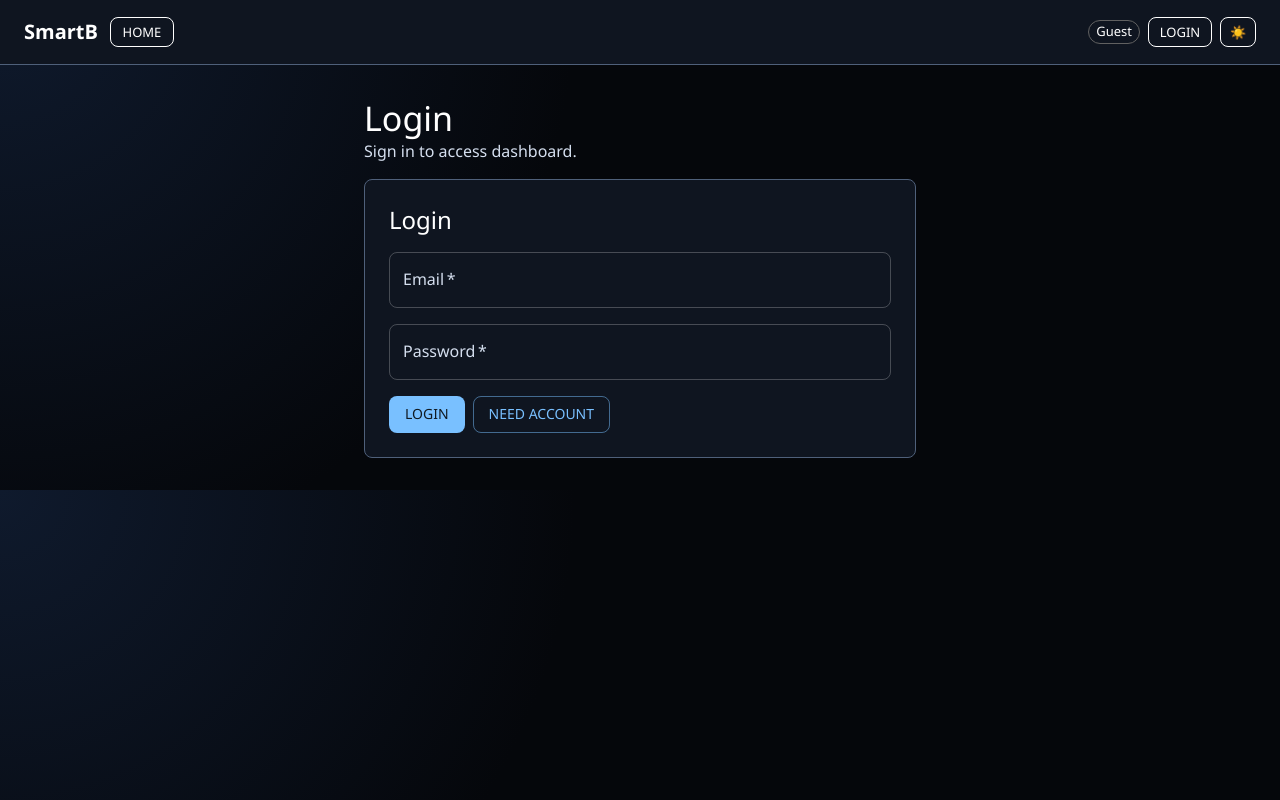
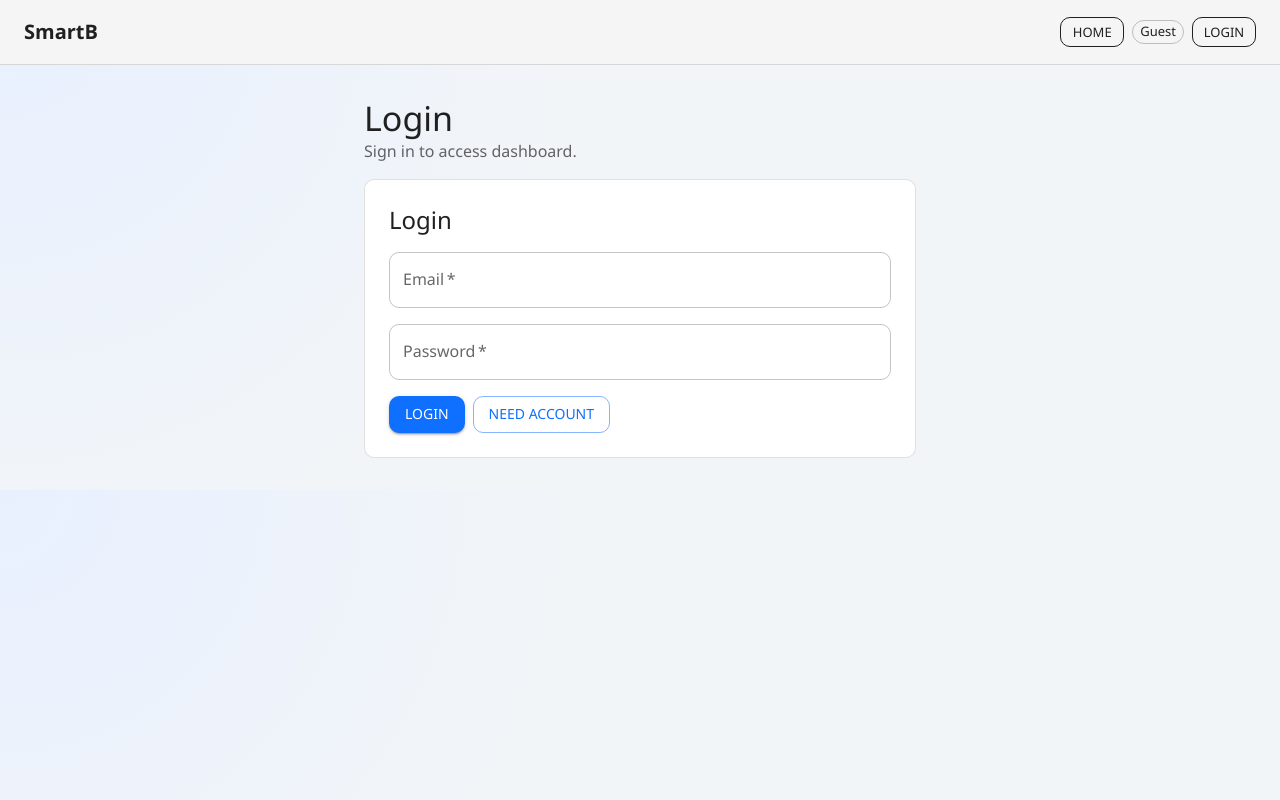
Before and after one commit to i-c-winner/smart_b, a Next.js app in the folder frontend/: page /login in a window 1280 px wide. Built offline with nearby package versions, Linux system fonts and the light colour scheme; no server answers.

Commit message:
Revert "style: добавит темы"
This reverts commit 20354a69710b3332dbb32f4162cf1023a052b276.

```diff
--- a/frontend/src/app/globals.css
+++ b/frontend/src/app/globals.css
@@ -6,16 +6,6 @@
   --accent: #0d6efd;
   --danger: #b42318;
   --border: #d4dce4;
-}
-
-:root[data-theme-mode="dark"] {
-  --bg: #05070b;
-  --surface: #0f1520;
-  --text: #ffffff;
-  --muted: #d5dfef;
-  --accent: #79c0ff;
-  --danger: #ff7b7b;
-  --border: #4f607a;
 }
 
 * {
@@ -27,10 +17,6 @@ body {
   font-family: "Segoe UI", Tahoma, Geneva, Verdana, sans-serif;
   background: radial-gradient(circle at top left, #e8f0ff, var(--bg) 42%);
   color: var(--text);
-}
-
-:root[data-theme-mode="dark"] body {
-  background: radial-gradient(circle at top left, #0f1a2d, var(--bg) 42%);
 }
 
 a {
@@ -223,11 +209,6 @@ button.secondary:not(.MuiButton-root) {
   font-size: 12px;
 }
 
-:root[data-theme-mode="dark"] .badge {
-  background: #1f334f;
-  color: #d7e8ff;
-}
-
 @media (max-width: 768px) {
   .app-header-inner {
     padding: 10px 14px;
--- a/frontend/src/shared/theme/mui-provider.tsx
+++ b/frontend/src/shared/theme/mui-provider.tsx
@@ -1,97 +1,32 @@
 "use client";
 
 import { CssBaseline, ThemeProvider, createTheme } from "@mui/material";
-import type { Shadows } from "@mui/material/styles";
-import { PropsWithChildren, createContext, useContext, useEffect, useMemo, useState } from "react";
-
-type AppThemeMode = "light" | "dark";
-
-type ThemeModeContextValue = {
-  mode: AppThemeMode;
-  toggleMode: () => void;
-};
-
-const ThemeModeContext = createContext<ThemeModeContextValue | null>(null);
-
-export function useAppThemeMode() {
-  const context = useContext(ThemeModeContext);
-  if (!context) {
-    throw new Error("useAppThemeMode must be used within MuiProvider");
-  }
-  return context;
-}
+import { PropsWithChildren, useMemo } from "react";
 
 export function MuiProvider({ children }: PropsWithChildren) {
-  const [mode, setMode] = useState<AppThemeMode>("dark");
-
-  useEffect(() => {
-    const storedMode = localStorage.getItem("app-theme-mode");
-    if (storedMode === "light" || storedMode === "dark") {
-      setMode(storedMode);
-    }
-  }, []);
-
-  useEffect(() => {
-    document.documentElement.setAttribute("data-theme-mode", mode);
-  }, [mode]);
-
-  const toggleMode = () => {
-    setMode((currentMode) => {
-      const nextMode = currentMode === "light" ? "dark" : "light";
-      localStorage.setItem("app-theme-mode", nextMode);
-      return nextMode;
-    });
-  };
-
-  const theme = useMemo(() => {
-    const isDark = mode === "dark";
-    return createTheme({
+  const theme = useMemo(
+    () =>
+      createTheme({
         palette: {
-        mode,
-        primary: { main: isDark ? "#79c0ff" : "#0f6fff" },
-        secondary: { main: isDark ? "#ffd166" : "#2f5f98" },
-        background: {
-          default: isDark ? "#05070b" : "#f3f6fb",
-          paper: isDark ? "#0f1520" : "#ffffff"
-        },
-        text: {
-          primary: isDark ? "#ffffff" : "#102235",
-          secondary: isDark ? "#d5dfef" : "#5b6c82"
-        },
-        divider: isDark ? "#4f607a" : "#d8e0ea"
+          mode: "light",
+          primary: { main: "#0f6fff" },
+          secondary: { main: "#2f5f98" },
+          background: { default: "#f3f6fb", paper: "#ffffff" }
         },
         shape: {
-        borderRadius: 8
+          borderRadius: 10
         },
         typography: {
           fontFamily: "Segoe UI, Tahoma, Geneva, Verdana, sans-serif"
-      },
-      shadows: Array(25).fill("none") as Shadows,
-      components: {
-        MuiPaper: {
-          styleOverrides: {
-            root: {
-              backgroundImage: "none"
         }
-          }
-        },
-        MuiAppBar: {
-          styleOverrides: {
-            root: {
-              backgroundImage: "none"
-            }
-          }
-        }
-      }
-    });
-  }, [mode]);
+      }),
+    []
+  );
 
   return (
-    <ThemeModeContext.Provider value={{ mode, toggleMode }}>
     <ThemeProvider theme={theme}>
       <CssBaseline />
       {children}
     </ThemeProvider>
-    </ThemeModeContext.Provider>
   );
 }
--- a/frontend/src/widgets/app-header/app-header.tsx
+++ b/frontend/src/widgets/app-header/app-header.tsx
@@ -7,11 +7,9 @@ import { useEffect, useState } from "react";
 import { LogoutButton } from "@/features/auth/logout/logout-button";
 import { getCompanies, getCompanyUsersWithRoles, getProjectUsers, getProjects } from "@/shared/api/domain-api";
 import { useAuth } from "@/shared/lib/auth/auth-context";
-import { useAppThemeMode } from "@/shared/theme/mui-provider";
 
 export function AppHeader() {
   const { currentUser, token, loading } = useAuth();
-  const { mode, toggleMode } = useAppThemeMode();
   const [showSettings, setShowSettings] = useState(false);
   const [settingsLabel, setSettingsLabel] = useState("Settings");
   const [settingsHref, setSettingsHref] = useState("/settings");
@@ -76,7 +74,7 @@ export function AppHeader() {
         >
           SmartB
         </Typography>
-        <Box sx={{ display: "flex", alignItems: "center", gap: 1 }}>
+        <Box sx={{ ml: "auto", display: "flex", alignItems: "center", gap: 1 }}>
           <Button component={Link} href="/" variant="outlined" size="small" color="inherit">
             Home
           </Button>
@@ -85,8 +83,6 @@ export function AppHeader() {
               {settingsLabel}
             </Button>
           )}
-        </Box>
-        <Box sx={{ ml: "auto", display: "flex", alignItems: "center", gap: 1 }}>
           <Chip
             size="small"
             color="default"
@@ -100,16 +96,6 @@ export function AppHeader() {
               Login
             </Button>
           )}
-          <Button
-            variant="outlined"
-            size="small"
-            color="inherit"
-            onClick={toggleMode}
-            aria-label={mode === "light" ? "Switch to dark theme" : "Switch to light theme"}
-            sx={{ minWidth: 36, px: 1 }}
-          >
-            {mode === "light" ? "🌙" : "☀️"}
-          </Button>
         </Box>
       </Toolbar>
     </AppBar>
```
Also changed, not shown: frontend/src/screens/home/home-page.tsx (+4 -9 lines). Lines whose indentation alone changed are shown as unchanged.
